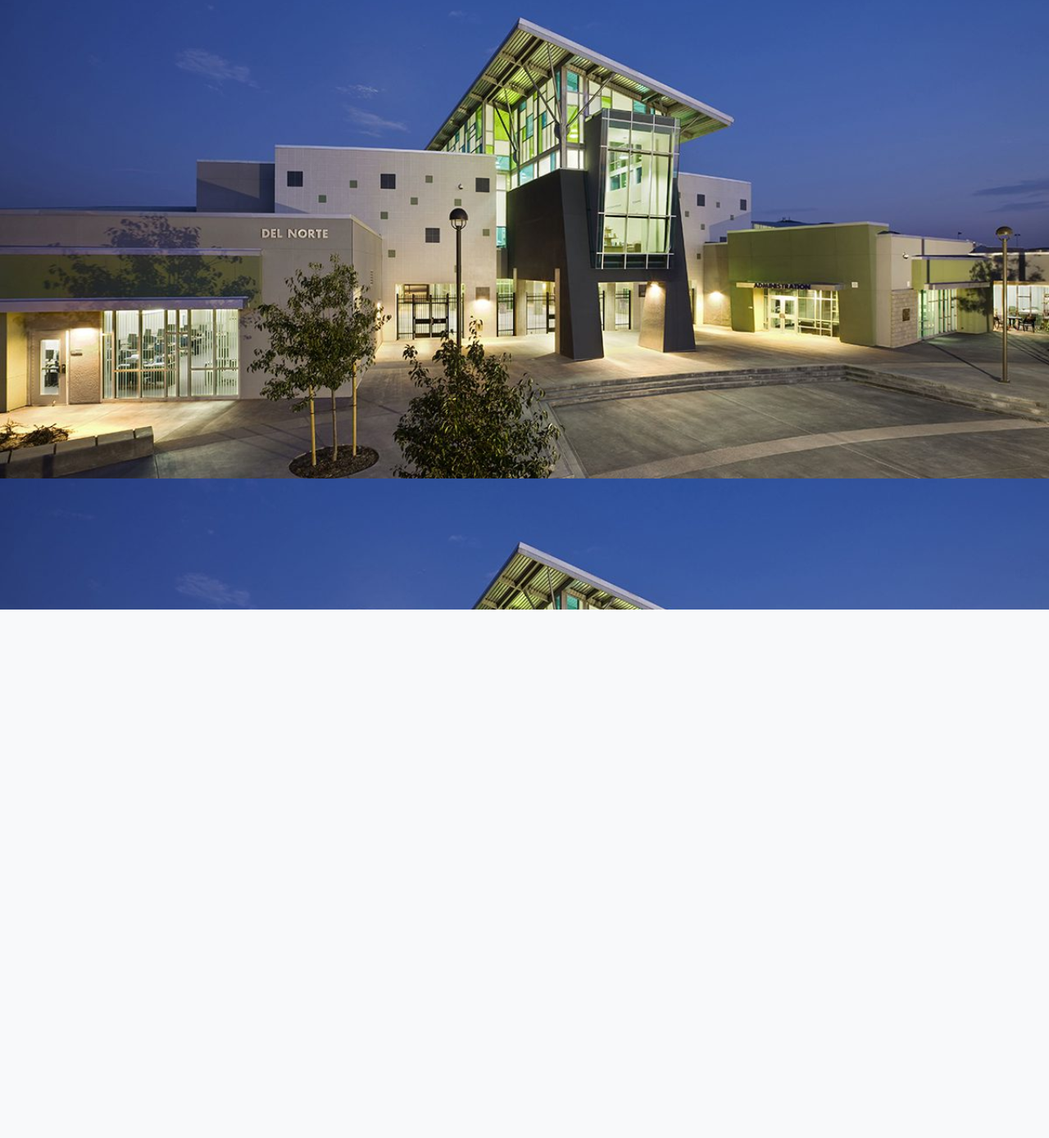
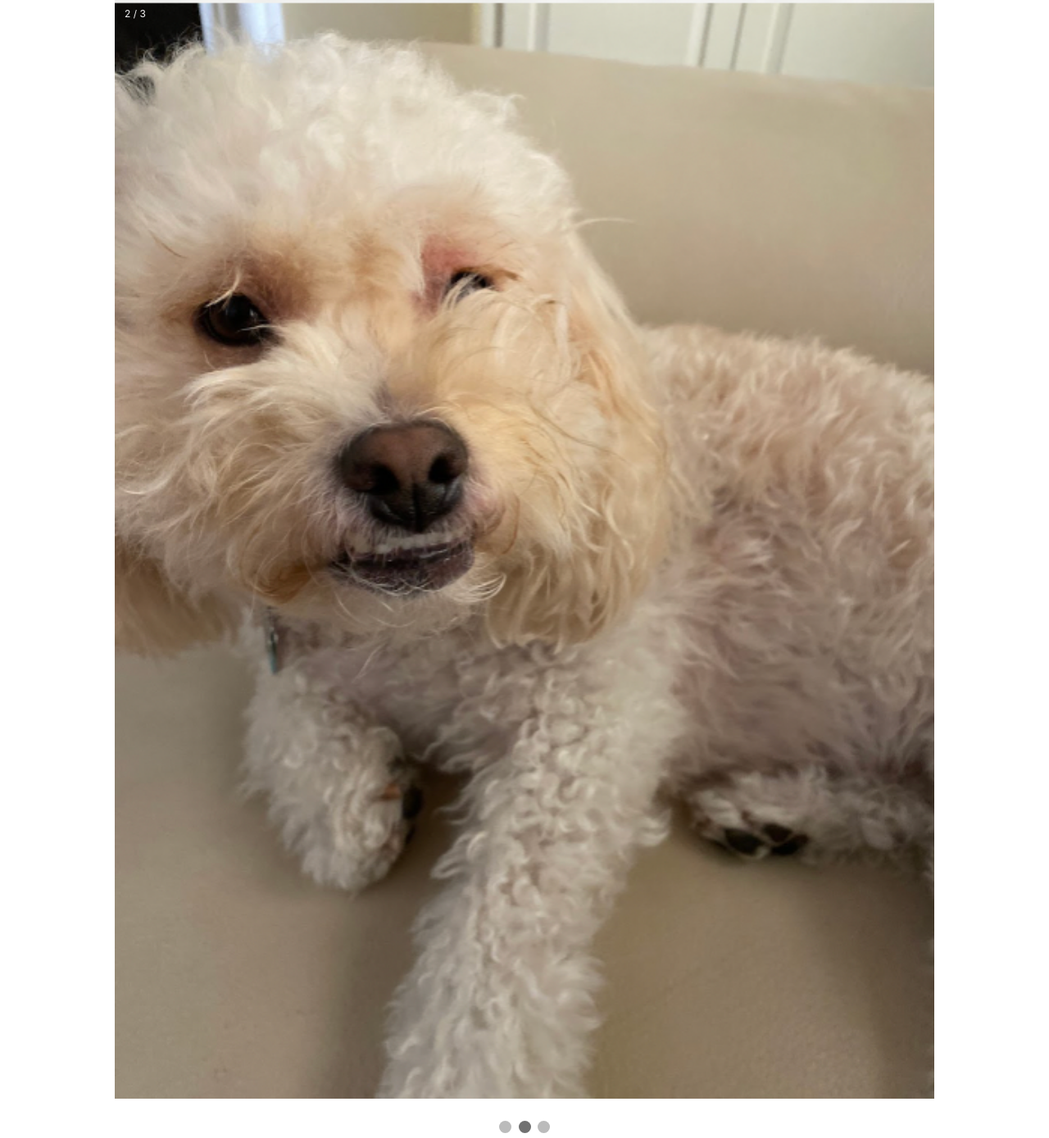
Before and after one commit to yqw7/dominators, a Flask app: page /hawkers/ in a window 1280 px wide. Shown: the part 56-1445 px from the top of the page at 82% size. Before the commit the page ends 800 px from the top, so only its background shows below. Run offline with Flask 2, Linux system fonts and the light colour scheme; some libraries are stand-ins or nearby versions.

Commit message:
hawkers slide show and some other changes

```diff
--- a/templates/calissa.html
+++ b/templates/calissa.html
@@ -4,7 +4,7 @@
 {% block content %}
     <link href='https://fonts.googleapis.com/css?family=Barlow' rel='stylesheet'>
 
-    <style style="background-color:powderblue;">
+    <style>
 
         p {
             margin: 10px 10px 10px 10px;
@@ -48,8 +48,6 @@
 
     <p>I also have a lot of hobbies. I play basketball year-round, enjoy gardening, playing video games, as well as eating. Yes, eating is a hobby.
         I'd say there is a special art to good food. Yummy food (especially Italian food) is probably what I am most passionate about in regards to hobbies.</p>
-
-    test
 
     <h2>Burgers!</h2>
     <table>
--- a/templates/hawkers.html
+++ b/templates/hawkers.html
@@ -1,10 +1,96 @@
-<!-- Extending the project layout, as this file will do minor customizations -->
 {% extends "layouts/layouts.html" %}
 
-<!-- Setting up variables to customize "project" details to be specific to hawkers -->
-{% set project = "Hawkers" %}
+{% block content %}
+    <head>
+        <style>
+            * {box-sizing: border-box;}
+            .mySlides {display: none;}
+            img {vertical-align: middle;}
 
-<!-- Setting up a block replacement to customize background to BIRDS -->
-{% block background %}
+            /* Slideshow container */
+            .slideshow-container {
+                max-width: 1000px;
+                position: relative;
+                margin: auto;
+            }
 
+            /* Number text (1/3 etc) */
+            .numbertext {
+                color: #f2f2f2;
+                font-size: 12px;
+                padding: 8px 12px;
+                position: absolute;
+                top: 0;
+            }
+
+            /* The dots/bullets/indicators */
+            .dot {
+                height: 15px;
+                width: 15px;
+                margin: 0 2px;
+                background-color: #bbb;
+                border-radius: 50%;
+                display: inline-block;
+                transition: background-color 0.6s ease;
+            }
+
+            .active {
+                background-color: #717171;
+            }
+
+            /* On smaller screens, decrease text size */
+            @media only screen and (max-width: 300px) {
+                .text {font-size: 11px}
+            }
+        </style>
+    </head>
+
+    <body><div class="slideshow-container">
+
+        <div class="mySlides">
+            <div class="numbertext">1 / 3</div>
+            <img src="https://github.com/yqw7/dominators/blob/main/static/Cyclops.PNG?raw=true" style="width:100%">
+        </div>
+
+        <div class="mySlides">
+            <div class="numbertext">2 / 3</div>
+            <img src="https://github.com/yqw7/dominators/blob/main/static/cdog.png?raw=true" style="width:100%">
+        </div>
+
+        <div class="mySlides">
+            <div class="numbertext">3 / 3</div>
+            <img src="https://github.com/yqw7/dominators/blob/main/static/delnorte.jpeg?raw=true" style="width:100%">
+        </div>
+
+    </div>
+    <br>
+
+    <div style="text-align:center">
+        <span class="dot"></span>
+        <span class="dot"></span>
+        <span class="dot"></span>
+    </div>
+
+    <script>
+        var slideIndex = 0;
+        showSlides();
+
+        function showSlides() {
+            var i;
+            var slides = document.getElementsByClassName("mySlides");
+            var dots = document.getElementsByClassName("dot");
+            for (i = 0; i < slides.length; i++) {
+                slides[i].style.display = "none";
+            }
+            slideIndex++;
+            if (slideIndex > slides.length) {slideIndex = 1}
+            for (i = 0; i < dots.length; i++) {
+                dots[i].className = dots[i].className.replace(" active", "");
+            }
+            slides[slideIndex-1].style.display = "block";
+            dots[slideIndex-1].className += " active";
+            setTimeout(showSlides, 5000); // Change image every 5 seconds
+        }
+    </script>
+    </body>
 {% endblock %}
--- a/templates/layouts/home.html
+++ /dev/null
@@ -1 +0,0 @@
-{% extends "layouts/layouts.html" %}
--- a/templates/layouts/layouts.html
+++ b/templates/layouts/layouts.html
@@ -8,6 +8,8 @@ This HTML is setup as as a Jinja2 layout, coders use layouts for:
 <html lang="en">
 
 <head>
+    <link href='https://fonts.googleapis.com/css?family=Abel' rel='stylesheet'>
+
     <!-- Required meta tags -->
     <meta charset="utf-8">
     <meta name="viewport" content="width=device-width, initial-scale=1">
@@ -28,14 +30,11 @@ This HTML is setup as as a Jinja2 layout, coders use layouts for:
     {% endblock %}
 
 
-    <style>
-        body{
-            background-image: url("https://github.com/yqw7/dominators/blob/main/static/delnorte.jpeg?raw=true");
-            background-size: cover;
-        }
-
-        h1{
-            font-size: 5em;
+    <style style="background-color:whitesmoke;">
+        p {
+            margin: 10px 10px 10px 10px;
+            font-family: 'Abel';
+            color: black;
         }
 
 
@@ -48,7 +47,7 @@ This HTML is setup as as a Jinja2 layout, coders use layouts for:
 {% include "layouts/navbar.html" %}
 
 {% block content %}
-
+<p> test </p>
 {% endblock %}
 
 <!-- Bootstrap 5.0 Bundle with Popper -->
```
Also changed, not shown: templates/index.html (+15 -0 lines).
